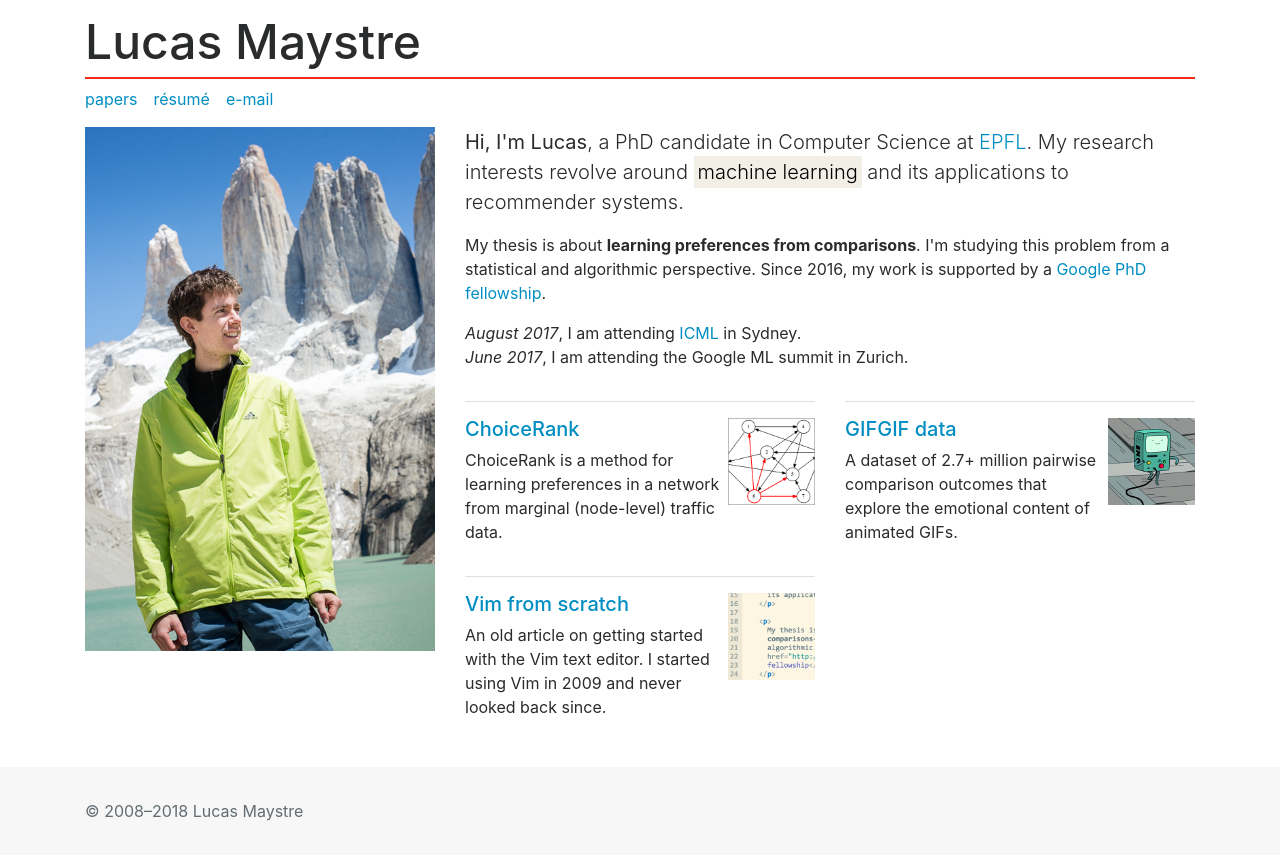
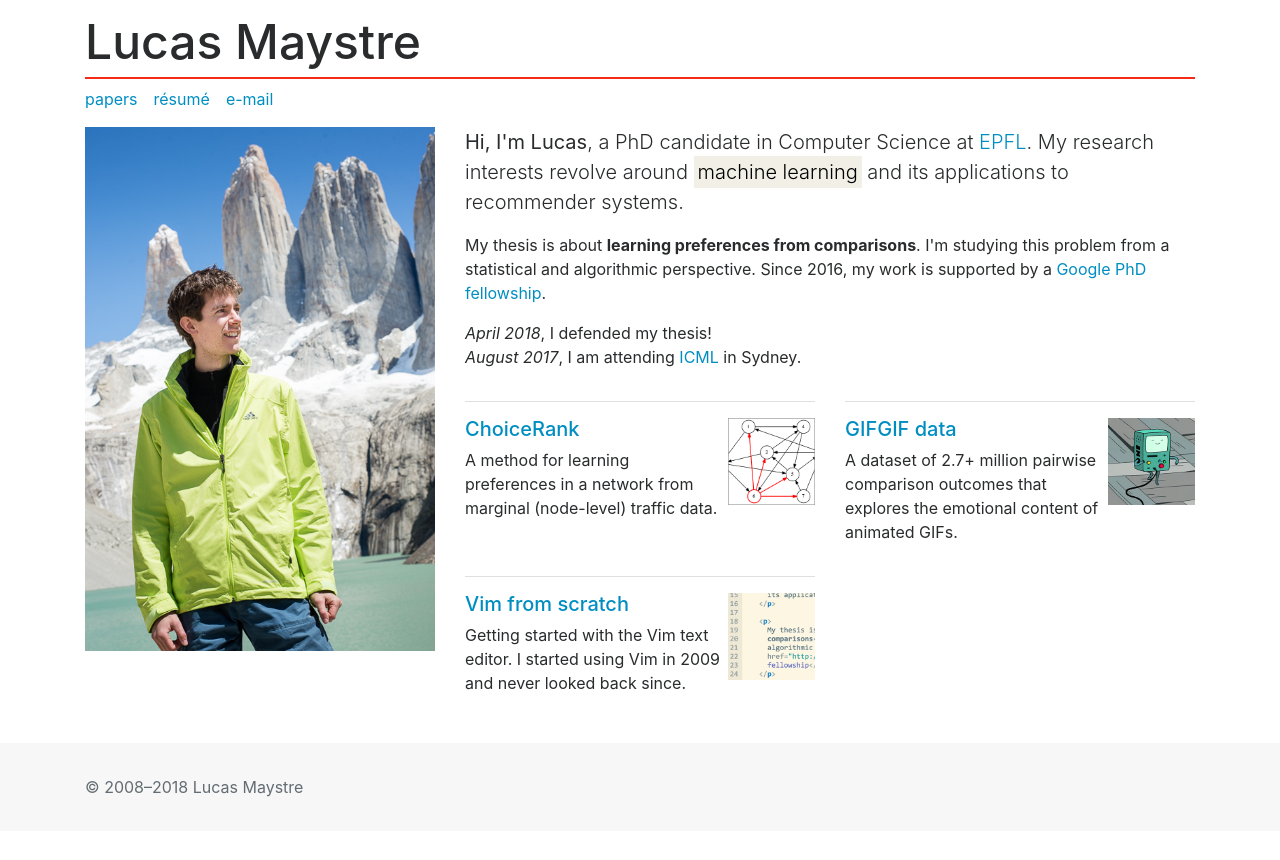
Before and after one commit to lucasmaystre/lum-web, a Jekyll site: the page built from index.html, in a window 1280 px wide. Shown: the top 860 px of the page. Built offline with Jekyll 4.4.1, drawn with Linux system fonts in a browser that asks for light colours.

Commit message:
Updated news (I defended my thesis!).

```diff
--- a/index.html
+++ b/index.html
@@ -24,10 +24,10 @@ layout: default
     </p>
 
     <ol id="news">
+      <li><em>April 2018</em>,
+      I defended my thesis!</li>
       <li><em>August 2017</em>,
       I am attending <a href="https://2017.icml.cc/">ICML</a> in Sydney.</li>
-      <li><em>June 2017</em>,
-      I am attending the Google ML summit in Zurich.</li>
     </ol>
 
     <div class="row">
@@ -35,7 +35,7 @@ layout: default
         <div class="home-item">
           <img src="img/thumb-choicerank.png" class="w-25 ml-1 float-right" alt="ChoiceRank">
           <h5><a href="/choicerank">ChoiceRank</a></h5>
-          <p>ChoiceRank is a method for learning
+          <p>A method for learning
           preferences in a network from marginal (node-level) traffic data.
           </p>
         </div>
@@ -45,7 +45,7 @@ layout: default
           <img src="img/thumb-gifgif.png" class="w-25 ml-1 float-right" alt="GIFGIF">
           <h5><a href="/gifgif-data">GIFGIF data</a></h5>
           <p>A dataset of 2.7+ million pairwise comparison outcomes that
-          explore the emotional content of animated GIFs.
+          explores the emotional content of animated GIFs.
           </p>
         </div>
       </div>
@@ -53,7 +53,7 @@ layout: default
         <div class="home-item">
           <img src="img/thumb-vim.png" class="w-25 ml-1 float-right" alt="Vim">
           <h5><a href="/vim">Vim from scratch</a></h5>
-          <p>An old article on getting started with the Vim
+          <p>Getting started with the Vim
           text editor. I started using Vim in 2009 and never looked back
           since.
           </p>
```
